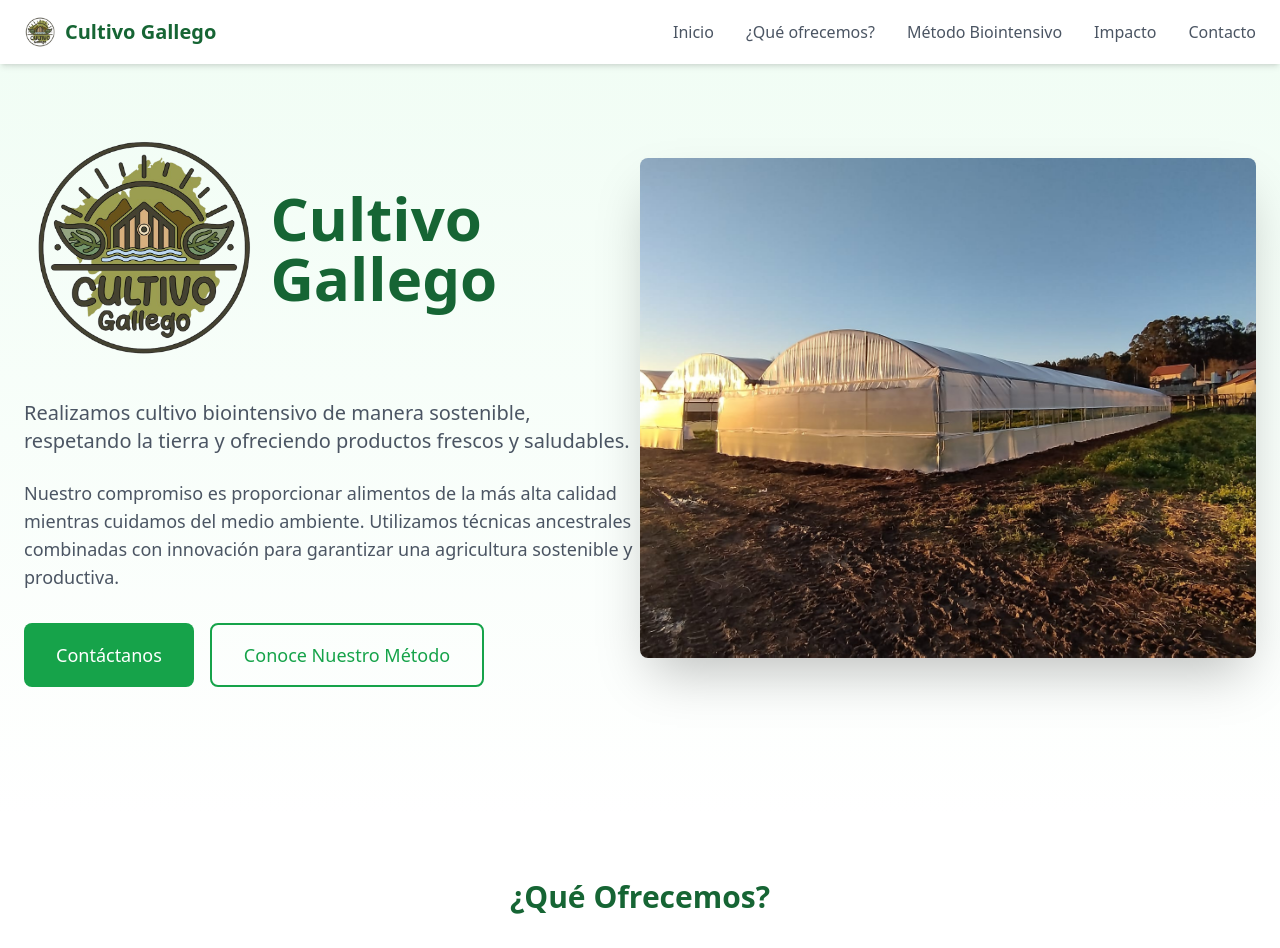
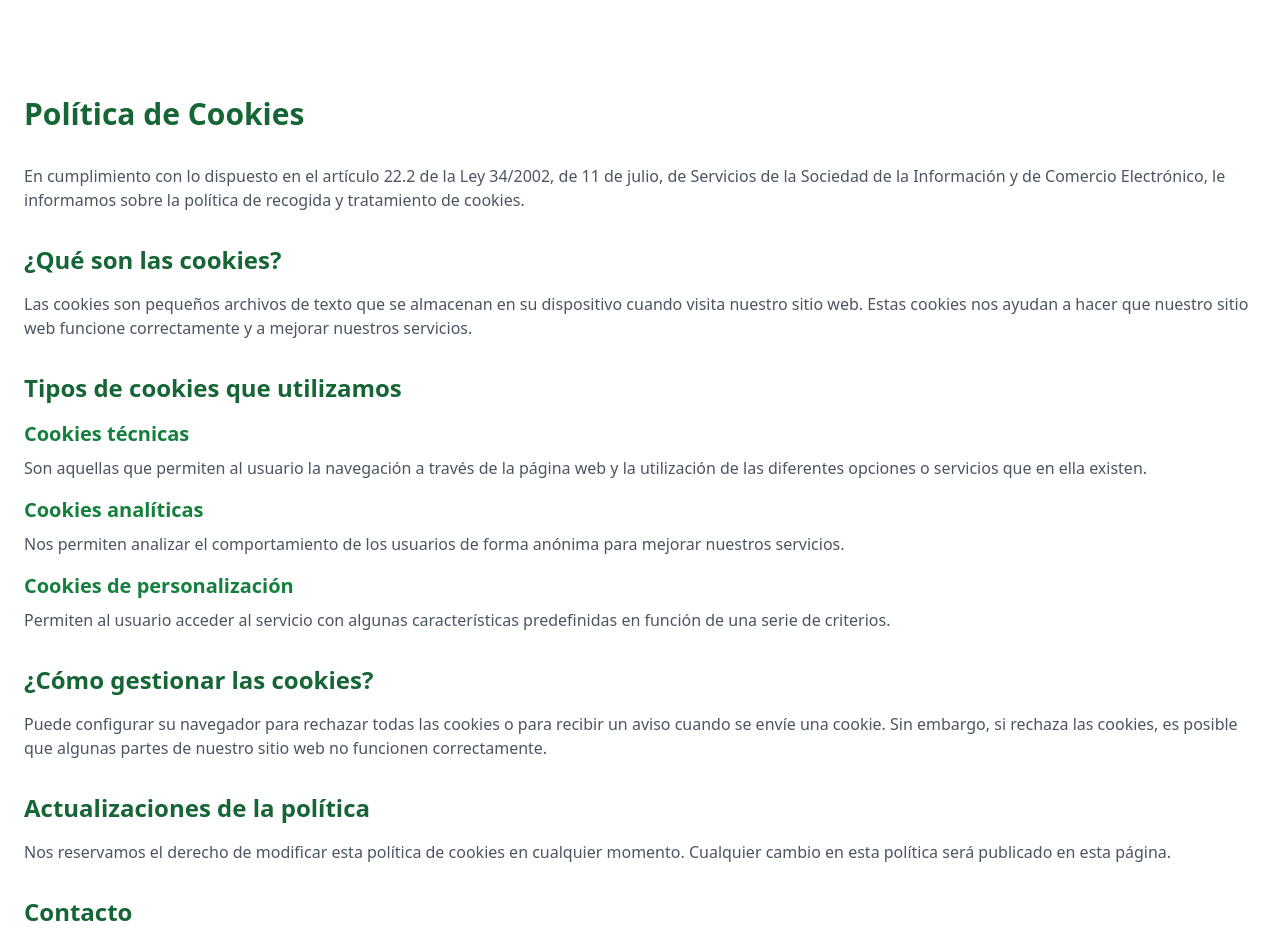
Before and after one commit to ruralhackers/cultivo-gallego, a React (Vite) app: page /politica-cookies in a window 1280 px wide. Shown: the top 948 px of the page. Built offline with nearby package versions, Linux system fonts and the light colour scheme.

Commit message:
added cookies

```diff
--- a/package.json
+++ b/package.json
@@ -10,10 +10,11 @@
     "preview": "vite preview"
   },
   "dependencies": {
+    "@formspree/react": "^2.5.1",
     "lucide-react": "^0.344.0",
     "react": "^18.3.1",
     "react-dom": "^18.3.1",
-    "@formspree/react": "^2.5.1"
+    "react-router-dom": "^7.4.0"
   },
   "devDependencies": {
     "@eslint/js": "^9.9.1",
--- a/src/App.tsx
+++ b/src/App.tsx
@@ -1,8 +1,11 @@
 import React, { useState } from 'react';
 import { useForm, ValidationError } from '@formspree/react';
 import { Leaf, Sprout, Sun, Droplets, Heart, Send, Factory, TreePine, Fuel, Bird, MapPin, Phone, Mail, Clock, Facebook, Instagram } from 'lucide-react';
+import { BrowserRouter as Router, Routes, Route, Link } from 'react-router-dom';
+import CookieBanner from './components/CookieBanner';
+import CookiePolicy from './pages/CookiePolicy';
 
-function App() {
+const MainContent: React.FC = () => {
   const [isMenuOpen, setIsMenuOpen] = useState(false);
   const [state, handleSubmit] = useForm("xjkywdja");
 
@@ -15,7 +18,7 @@ function App() {
   };
 
   return (
-    <div className="min-h-screen bg-white">
+    <>
       {/* Navigation */}
       <nav className="fixed w-full bg-white shadow-md z-50">
         <div className="container mx-auto px-6 py-4">
@@ -463,7 +466,23 @@ function App() {
           </div>
         </div>
       </footer>
-    </div>
+
+      {/* Cookie Banner */}
+      <CookieBanner />
+    </>
+  );
+};
+
+const App: React.FC = () => {
+  return (
+    <Router>
+      <div className="min-h-screen bg-white">
+        <Routes>
+          <Route path="/" element={<MainContent />} />
+          <Route path="/politica-cookies" element={<CookiePolicy />} />
+        </Routes>
+      </div>
+    </Router>
   );
 }
 
--- /dev/null
+++ b/src/components/CookieBanner.tsx
@@ -0,0 +1,56 @@
+import React, { useState, useEffect } from 'react';
+
+const CookieBanner: React.FC = () => {
+  const [showBanner, setShowBanner] = useState(false);
+
+  useEffect(() => {
+    const consent = localStorage.getItem('cookieConsent');
+    if (!consent) {
+      setShowBanner(true);
+    }
+  }, []);
+
+  const acceptCookies = () => {
+    localStorage.setItem('cookieConsent', 'accepted');
+    setShowBanner(false);
+  };
+
+  const rejectCookies = () => {
+    localStorage.setItem('cookieConsent', 'rejected');
+    setShowBanner(false);
+  };
+
+  if (!showBanner) return null;
+
+  return (
+    <div className="fixed bottom-0 left-0 right-0 bg-white border-t border-gray-200 shadow-lg z-50">
+      <div className="container mx-auto px-6 py-4">
+        <div className="flex flex-col md:flex-row items-center justify-between">
+          <div className="text-sm text-gray-600 mb-4 md:mb-0 md:mr-4">
+            Utilizamos cookies propias y de terceros para mejorar nuestros servicios y mostrarle publicidad relacionada con sus preferencias mediante el análisis de sus hábitos de navegación. Si continúa navegando, consideramos que acepta su uso. Puede obtener más información en nuestra{' '}
+            <a href="/politica-cookies" className="text-green-600 hover:text-green-700 underline">
+              Política de Cookies
+            </a>
+            .
+          </div>
+          <div className="flex space-x-4">
+            <button
+              onClick={rejectCookies}
+              className="px-4 py-2 text-sm text-gray-600 hover:text-gray-800 transition-colors duration-200"
+            >
+              Rechazar
+            </button>
+            <button
+              onClick={acceptCookies}
+              className="px-4 py-2 text-sm bg-green-600 text-white rounded hover:bg-green-700 transition-colors duration-200"
+            >
+              Aceptar
+            </button>
+          </div>
+        </div>
+      </div>
+    </div>
+  );
+};
+
+export default CookieBanner;
--- /dev/null
+++ b/src/pages/CookiePolicy.tsx
@@ -0,0 +1,64 @@
+import React from 'react';
+
+const CookiePolicy: React.FC = () => {
+  return (
+    <div className="min-h-screen bg-white pt-24 pb-16">
+      <div className="container mx-auto px-6">
+        <h1 className="text-3xl font-bold text-green-800 mb-8">Política de Cookies</h1>
+
+        <div className="prose max-w-none">
+          <p className="text-gray-600 mb-6">
+            En cumplimiento con lo dispuesto en el artículo 22.2 de la Ley 34/2002, de 11 de julio, de Servicios de la Sociedad de la Información y de Comercio Electrónico, le informamos sobre la política de recogida y tratamiento de cookies.
+          </p>
+
+          <h2 className="text-2xl font-semibold text-green-800 mt-8 mb-4">¿Qué son las cookies?</h2>
+          <p className="text-gray-600 mb-6">
+            Las cookies son pequeños archivos de texto que se almacenan en su dispositivo cuando visita nuestro sitio web. Estas cookies nos ayudan a hacer que nuestro sitio web funcione correctamente y a mejorar nuestros servicios.
+          </p>
+
+          <h2 className="text-2xl font-semibold text-green-800 mt-8 mb-4">Tipos de cookies que utilizamos</h2>
+          <div className="space-y-4">
+            <div>
+              <h3 className="text-xl font-semibold text-green-700 mb-2">Cookies técnicas</h3>
+              <p className="text-gray-600">
+                Son aquellas que permiten al usuario la navegación a través de la página web y la utilización de las diferentes opciones o servicios que en ella existen.
+              </p>
+            </div>
+            <div>
+              <h3 className="text-xl font-semibold text-green-700 mb-2">Cookies analíticas</h3>
+              <p className="text-gray-600">
+                Nos permiten analizar el comportamiento de los usuarios de forma anónima para mejorar nuestros servicios.
+              </p>
+            </div>
+            <div>
+              <h3 className="text-xl font-semibold text-green-700 mb-2">Cookies de personalización</h3>
+              <p className="text-gray-600">
+                Permiten al usuario acceder al servicio con algunas características predefinidas en función de una serie de criterios.
+              </p>
+            </div>
+          </div>
+
+          <h2 className="text-2xl font-semibold text-green-800 mt-8 mb-4">¿Cómo gestionar las cookies?</h2>
+          <p className="text-gray-600 mb-6">
+            Puede configurar su navegador para rechazar todas las cookies o para recibir un aviso cuando se envíe una cookie. Sin embargo, si rechaza las cookies, es posible que algunas partes de nuestro sitio web no funcionen correctamente.
+          </p>
+
+          <h2 className="text-2xl font-semibold text-green-800 mt-8 mb-4">Actualizaciones de la política</h2>
+          <p className="text-gray-600 mb-6">
+            Nos reservamos el derecho de modificar esta política de cookies en cualquier momento. Cualquier cambio en esta política será publicado en esta página.
+          </p>
+
+          <h2 className="text-2xl font-semibold text-green-800 mt-8 mb-4">Contacto</h2>
+          <p className="text-gray-600">
+            Si tiene alguna pregunta sobre nuestra política de cookies, puede contactarnos en{' '}
+            <a href="mailto:cultivogallego@gmail.com" className="text-green-600 hover:text-green-700">
+              cultivogallego@gmail.com
+            </a>
+          </p>
+        </div>
+      </div>
+    </div>
+  );
+};
+
+export default CookiePolicy;
```
Also changed, not shown: 1 other file (tests, documents, lock files or other folders).
